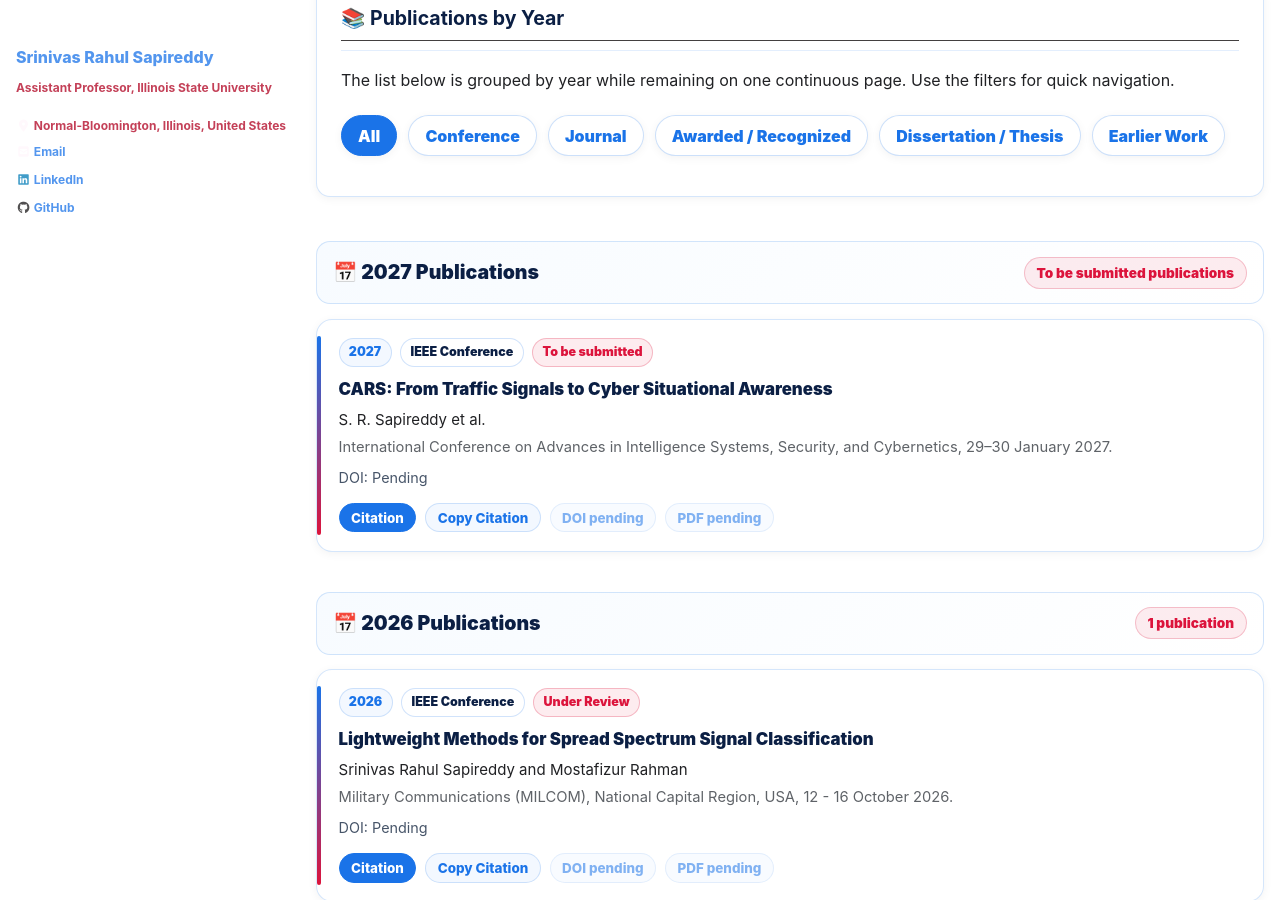
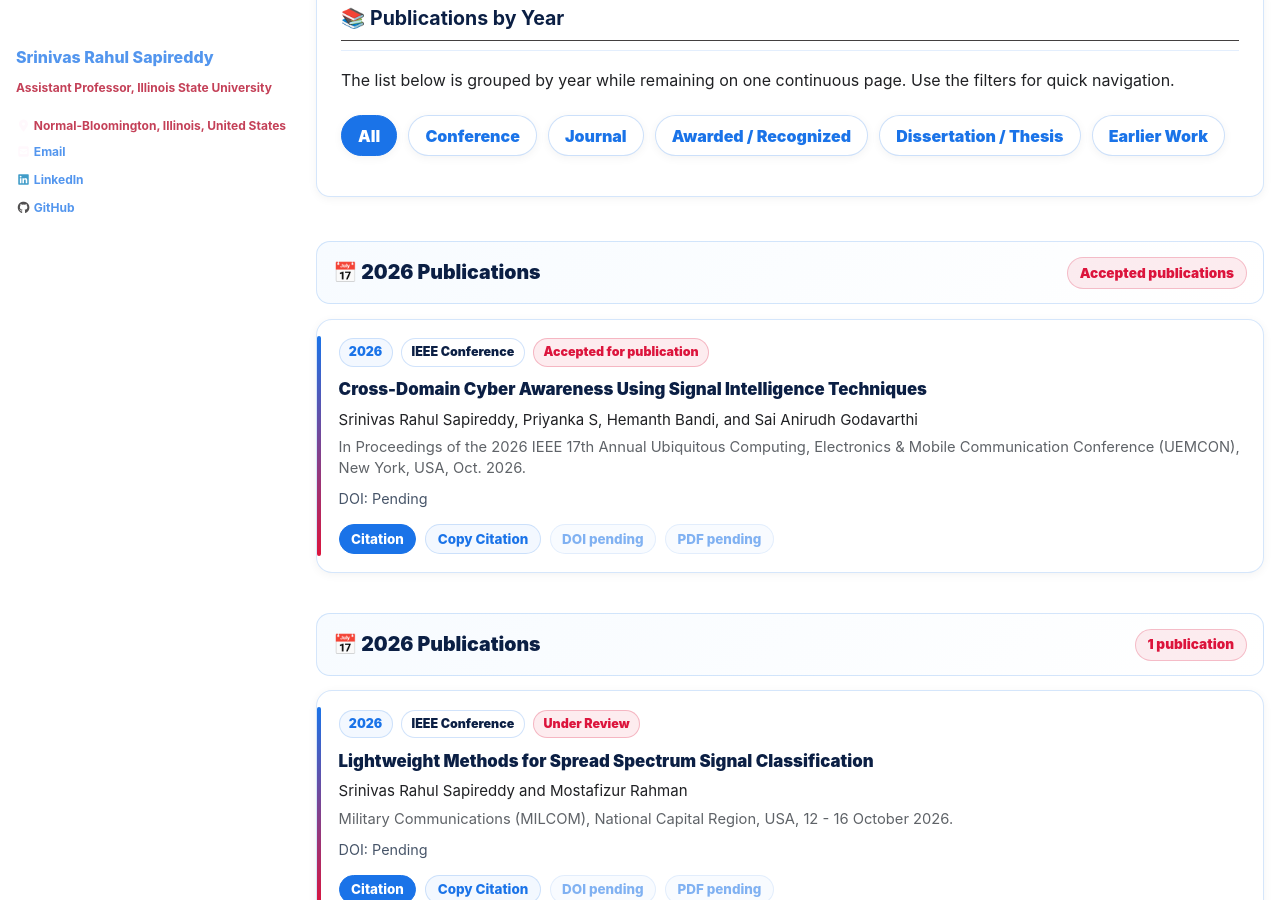
Before and after one commit to srsapireddy/srsapireddy.github.io, a Jekyll site: the page built from _pages/publications.md, in a window 1280 px wide and 900 px high, scrolled down 1231 px. Built offline with Jekyll 4.4.1, drawn with Linux system fonts in a browser that asks for light colours; cached includes are drawn as plain includes; nearby versions of some CDN libraries.

Commit message:
Update publications.md

```diff
--- a/_pages/publications.md
+++ b/_pages/publications.md
@@ -825,44 +825,47 @@ author_profile: true
     </div>
         </div>
 
-      <div class="year-section" data-year-section="2027">
-    <div class="year-header">
-      <div class="year-title">📅 2027 Publications</div>
-      <div class="year-pill">To be submitted publications</div>
-    </div>
-              <div class="publication-card" data-type="conference">
-      <div class="pub-top">
-        <span class="pub-year">2027</span>
-        <span class="pub-type">IEEE Conference</span>
-        <span class="pub-award">To be submitted</span>
+    <div class="year-section" data-year-section="2026">
+      <div class="year-header">
+        <div class="year-title">📅 2026 Publications</div>
+        <div class="year-pill">Accepted publications</div>
       </div>
 
-      <div class="pub-title">
-        CARS: From Traffic Signals to Cyber Situational Awareness
+      <div class="publication-card" data-type="conference">
+        <div class="pub-top">
+          <span class="pub-year">2026</span>
+          <span class="pub-type">IEEE Conference</span>
+          <span class="pub-award">Accepted for publication</span>
+        </div>
+
+        <div class="pub-title">
+          Cross-Domain Cyber Awareness Using Signal Intelligence Techniques
+        </div>
+
+        <div class="pub-authors">
+          Srinivas Rahul Sapireddy, Priyanka S, Hemanth Bandi, and Sai Anirudh Godavarthi
+        </div>
+
+        <div class="pub-venue">
+          In Proceedings of the 2026 IEEE 17th Annual Ubiquitous Computing, Electronics &amp; Mobile Communication Conference (UEMCON), New York, USA, Oct. 2026.
+        </div>
+
+        <div class="pub-note">
+          DOI: Pending
+        </div>
+
+        <div class="pub-links">
+          <button class="pub-button primary" onclick="toggleCitation('cite-2026-uemcon-cyber')">Citation</button>
+          <button class="pub-button" onclick="copyCitation('cite-2026-uemcon-cyber')">Copy Citation</button>
+          <a class="pub-link disabled" href="#" onclick="return false;">DOI pending</a>
+          <a class="pub-link disabled" href="#" onclick="return false;">PDF pending</a>
+        </div>
+
+        <div id="cite-2026-uemcon-cyber" class="citation-box">
+          S. R. Sapireddy, P. Siddappa, H. Bandi, and S. A. Godavarthi, “Cross-Domain Cyber Awareness Using Signal Intelligence Techniques,” in <em>Proceedings of the 2026 IEEE 17th Annual Ubiquitous Computing, Electronics &amp; Mobile Communication Conference (UEMCON)</em>, New York, NY, USA, Oct. 2026, accepted for publication.
+        </div>
       </div>
-
-      <div class="pub-authors">
-        S. R. Sapireddy et al.
-      </div>
-
-      <div class="pub-venue">
-        International Conference on Advances in Intelligence Systems, Security, and Cybernetics, 29–30 January 2027.
-      </div>
-
-      <div class="pub-note">
-        DOI: Pending
-      </div>
-
-      <div class="pub-links">
-        <button class="pub-button primary" onclick="toggleCitation('cite-2027-aissc-cars')">Citation</button>
-        <button class="pub-button" onclick="copyCitation('cite-2027-aissc-cars')">Copy Citation</button>
-        <a class="pub-link disabled" href="#" onclick="return false;">DOI pending</a>
-        <a class="pub-link disabled" href="#" onclick="return false;">PDF pending</a>
-      </div>
-
-       <div id="cite-2027-aissc-cars" class="citation-box">Under Review</div>
     </div>
-      </div>
 
     <!-- Full title: R2ML: Interpretable Machine Learning for R-Value-Based RF Modulation Classification -->
 
```
